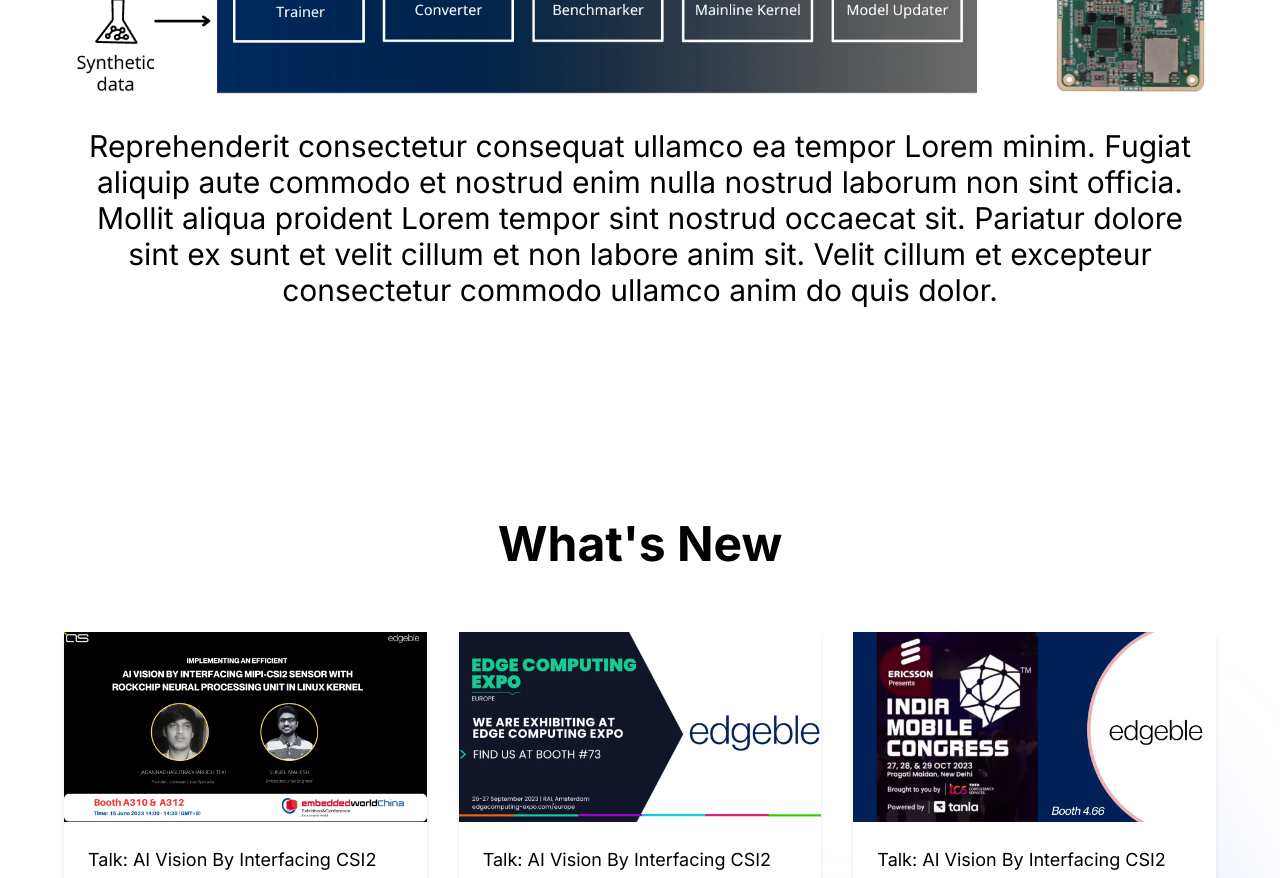
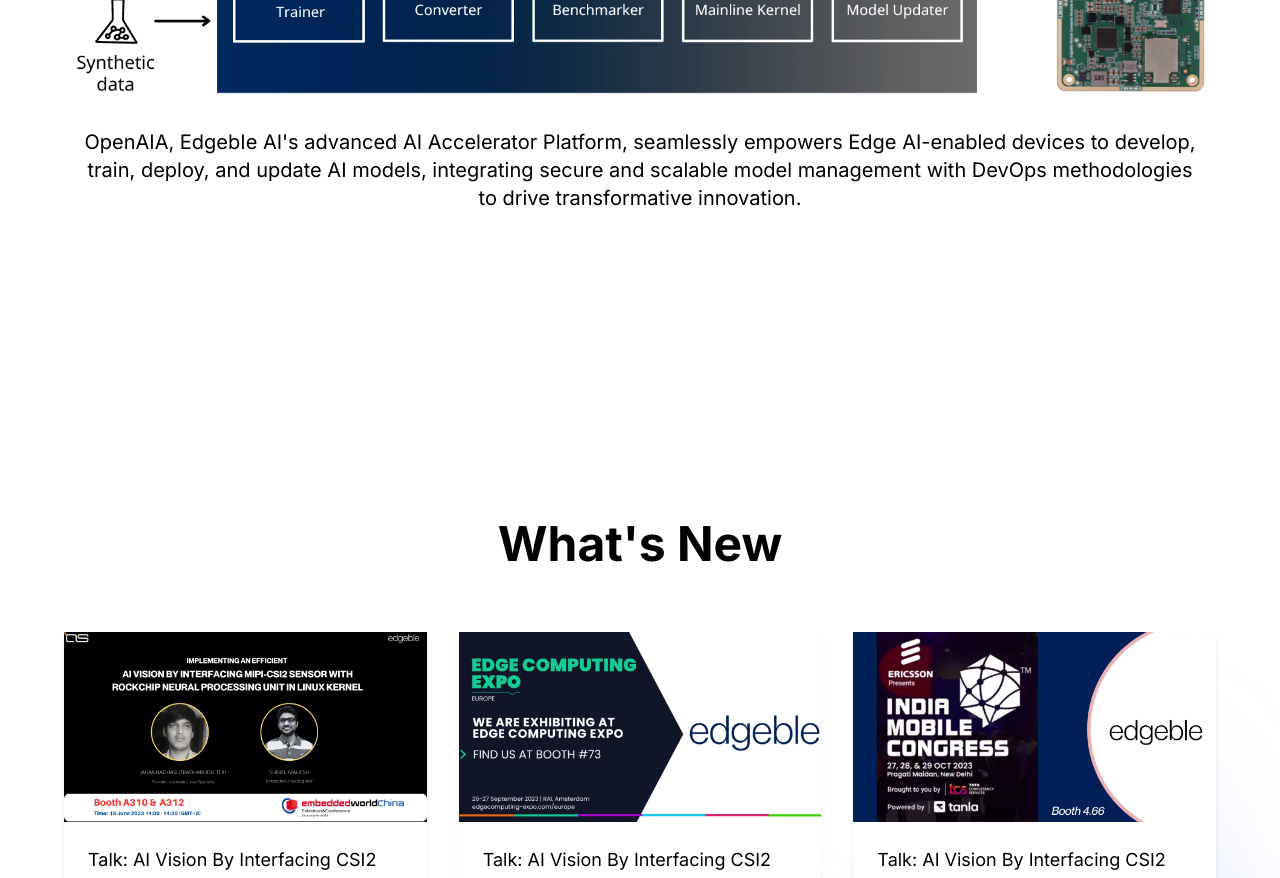
Before and after one commit to edgeble/edgeble, a Next.js app: page / in a window 1280 px wide. Shown: the part 2840-3718 px from the top of the page. Built offline with nearby package versions, Linux system fonts and the light colour scheme.

Commit message:
changed text and typos

```diff
--- a/app/page.tsx
+++ b/app/page.tsx
@@ -303,10 +303,8 @@
                     <div className="flex justify-center">
                         <img src="./1.png" className="w-full object-cover rounded-lg" />
                     </div>
-                    <p className="text-md md:text-xl xl:text-3xl 2xl:text-4xl 3xl:text-4xl text-center px-4">
-                        Reprehenderit consectetur consequat ullamco ea tempor Lorem minim. Fugiat aliquip aute commodo et nostrud enim nulla nostrud
-                        laborum non sint officia. Mollit aliqua proident Lorem tempor sint nostrud occaecat sit. Pariatur dolore sint ex sunt et velit
-                        cillum et non labore anim sit. Velit cillum et excepteur consectetur commodo ullamco anim do quis dolor.
+                    <p className="text-sm md:text-lg xl:text-xl 2xl:text-2xl text-center px-4">
+			OpenAIA, EdgebIe AI's advanced AI Accelerator Platform, seamlessly empowers Edge AI-enabled devices to develop, train, deploy, and update AI models, integrating secure and scalable model management with DevOps methodologies to drive transformative innovation.
                     </p>
                     <div className="rotate-90 absolute inset-x-0 -top-40 -z-10 transform-gpu overflow-hidden blur-3xl sm:-top-80" aria-hidden="true">
                         <div
@@ -376,7 +374,7 @@
                 <p className="bg-clip-text bg-gradient-to-l from-pink-500 to-blue-900 text-transparent text-9xl font-semibold tracking-wide leading-normal text-center md:text-left">
                     {`</>`}
                 </p>
-                <p className="font-mono tracking-widest text-xl lg:text-2xl 2xl:text-3xl 3xl:text-4xl">Developer's Community</p>
+		<p className="font-mono tracking-widest text-xl lg:text-2xl 2xl:text-3xl 3xl:text-4xl">Developer&apos;s Community</p>
                 <span className="font-mono tracking-widest text-xl lg:text-2xl 2xl:text-3xl 3xl:text-4xl flex items-center">Coming Soon...</span>
                 <div
                         className="rotate-60 absolute inset-x-0 top-[calc(100%-13rem)] -z-10 transform-gpu overflow-hidden blur-3xl sm:top-[calc(100%-30rem)]"
```
